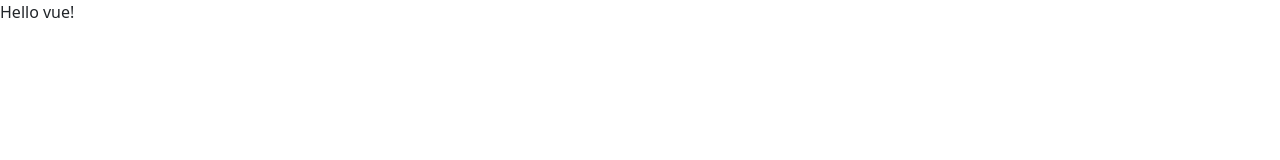
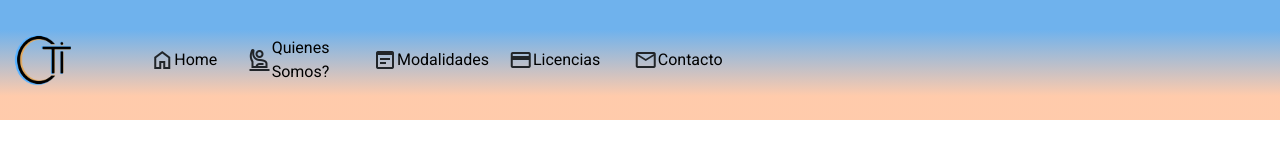
Before and after one commit to dlopez1591/webinformativa, a plain HTML site: page index.html in a window 1280 px wide. Drawn offline with nearby package versions, Linux system fonts and the light colour scheme.

Commit message:
configurados google icons

```diff
--- a/assets/styles/index.css
+++ b/assets/styles/index.css
@@ -7,3 +7,49 @@ body{
     font-family: 'IBM Plex Sans', sans-serif;
     font-family: 'Roboto', sans-serif;
 }
+header{
+    width: 99.99vw;
+    height: 15vh;
+    background: linear-gradient(180deg, #6FB2ED 24.96%, rgba(255, 144, 77, 0.47) 80%);
+    display: flex;
+    flex-direction: row;
+    align-items: center;
+}
+#menu{
+    display: flex;
+    flex-direction:column;
+    justify-content: center;
+    align-items: center;
+    width: 650px;
+    height: 30px;
+}
+#logoHeader{
+    width: 90px;
+    height: 80px;
+}
+#listaMenu{
+    list-style: none;
+    font-family: 'IBM Plex Sans', sans-serif;
+    font-family: 'Roboto', sans-serif;
+    font-size: 16px;
+    display: flex;
+    flex-direction: row;
+    justify-content: center;
+    align-items: center;
+    width: 650px;
+    height: 20px;
+    margin: 10px;
+}
+.menuItem{
+    width: 220px;
+    height: 15px;
+    margin: 2px;
+    display: flex;
+    flex-direction: row;
+    justify-content: center;
+    align-items: center;
+}
+.itemSeleccionable{
+    text-decoration: none;
+    color: black;
+}
--- a/index.html
+++ b/index.html
@@ -12,15 +12,44 @@
     <link rel="preconnect" href="https://fonts.googleapis.com">
     <link rel="preconnect" href="https://fonts.gstatic.com" crossorigin>
     <link href="https://fonts.googleapis.com/css2?family=IBM+Plex+Sans:ital,wght@0,100;0,200;0,300;0,400;0,500;0,600;0,700;1,100;1,200;1,300;1,400;1,500;1,600;1,700&family=Roboto:ital,wght@0,100;0,300;0,400;0,500;0,700;0,900;1,100;1,300;1,400;1,500;1,700;1,900&display=swap" rel="stylesheet">
+    <!-- importacion de iconos  -->
+    <link rel="stylesheet" href="https://fonts.googleapis.com/css2?family=Material+Symbols+Outlined:opsz,wght,FILL,GRAD@20..48,100..700,0..1,-50..200" />
     <!-- favicon de acuerdo a navegador -->
     <link rel="apple-touch-icon" sizes="180x180" href="./assets/images/apple-touch-icon.png">
     <link rel="icon" type="image/png" sizes="32x32" href="./assets/images/favicon-32x32.png">
     <link rel="icon" type="image/png" sizes="16x16" href="./assets/images/favicon-16x16.png">
     <link rel="manifest" href="./assets/images/site.webmanifest">
-
 </head>
 <body>
-    <div id="app">{{ message }}</div>
+    <div id="app">
+        <header>
+            <img src="./assets/images/logoRemove.png" alt="logo OneToImprove" id="logoHeader">
+            <nav id="menu">
+                <ul id="listaMenu">
+                    <li class="menuItem"><span class="material-symbols-outlined">
+                        home
+                        </span><a href="" class="itemSeleccionable">Home</a></li>
+                    <li class="menuItem"><span class="material-symbols-outlined">
+                        person_raised_hand
+                        </span><a href="" class="itemSeleccionable">Quienes Somos?</a></li>
+                    <li class="menuItem"><span class="material-symbols-outlined">
+                        wysiwyg
+                        </span><a href="" class="itemSeleccionable">Modalidades</a></li>
+                    <li class="menuItem"><span class="material-symbols-outlined">
+                        credit_card
+                        </span><a href="" class="itemSeleccionable">Licencias</a></li>
+                    <li class="menuItem"><span class="material-symbols-outlined">
+                        mail
+                        </span><a href="" class="itemSeleccionable">Contacto</a></li>
+                </ul>
+            </nav>
+            <form action=""></form>
+            <div>
+                <div></div>
+                <div></div>
+            </div>
+        </header>
+    </div>
     <!-- bootstrap -->
     <script src="https://cdn.jsdelivr.net/npm/bootstrap@5.3.2/dist/js/bootstrap.bundle.min.js" integrity="sha384-C6RzsynM9kWDrMNeT87bh95OGNyZPhcTNXj1NW7RuBCsyN/o0jlpcV8Qyq46cDfL" crossorigin="anonymous"></script>
     <!-- axios -->
```
Also changed, not shown: assets/images/logoRemove.png (added).
